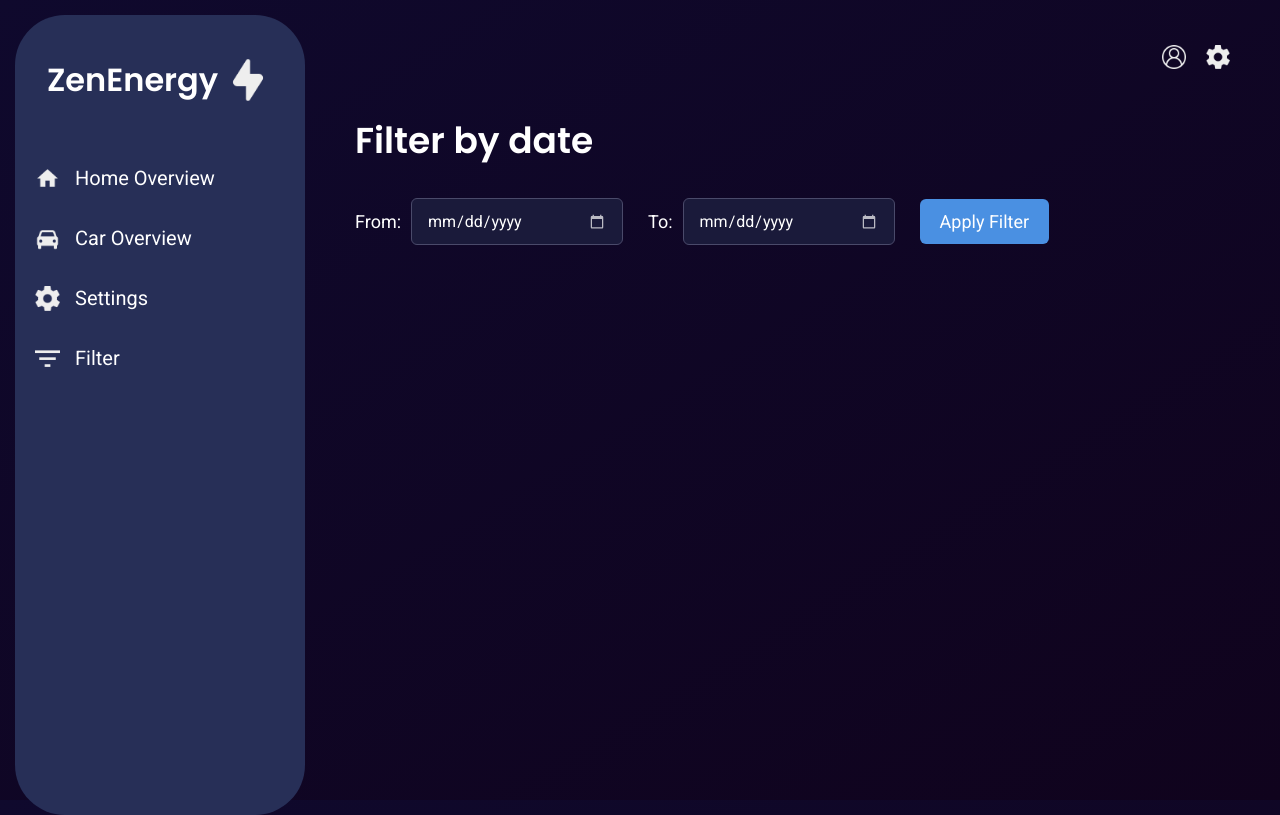
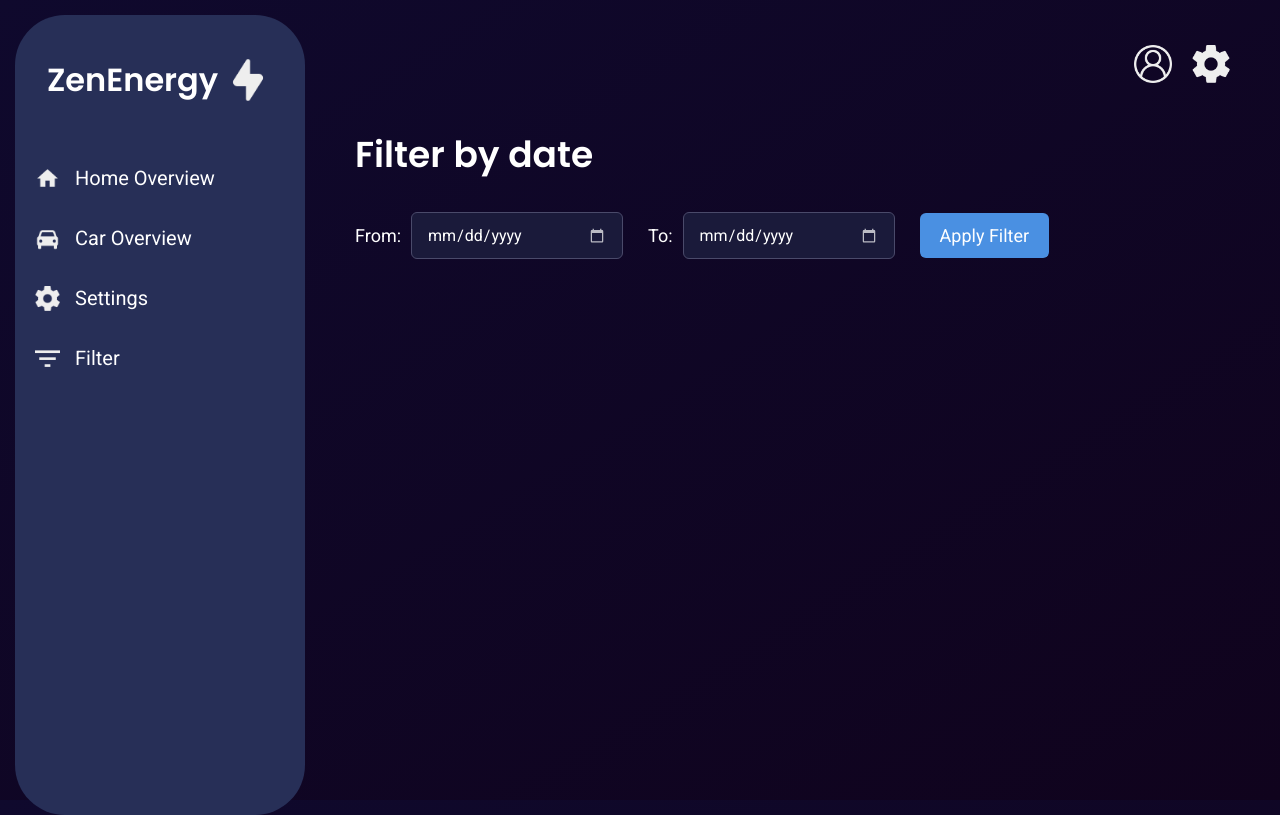
Before and after one commit to DJAVDH/Smart-Energy-Dashboard, a PHP site: page /filter.php in a window 1280 px wide. Run offline with PHP 8.4, Linux system fonts and the light colour scheme.

Commit message:
icon fix settings and account icons

```diff
--- a/filter.php
+++ b/filter.php
@@ -40,8 +40,8 @@
 
   <main class="main-content">
       <header class="header">
-        <img src="static/images/profile.png" alt="User" class="header-icon">
-        <img src="static/images/settings.png" alt="Settings" class="header-icon">
+        <img src="static/images/profile.png" alt="User" class="dashboard-header-icon">
+        <img src="static/images/settings.png" alt="Settings" class="dashboard-header-icon">
       </header>
 
       <div class="filter-section">
--- a/static/css/filterstyle.css
+++ b/static/css/filterstyle.css
@@ -87,10 +87,13 @@ body {
     padding-top: 15px;
 }
 
-.header-icon {
-    width: 24px;
-    height: 24px;
+.dashboard-header-icon {
+  width: 38px;
+  height: 38px;
+  border-radius: 10px;
+  display: inline-block;
 }
+
 
 .filter-section {
     margin-top: 20px;
```
